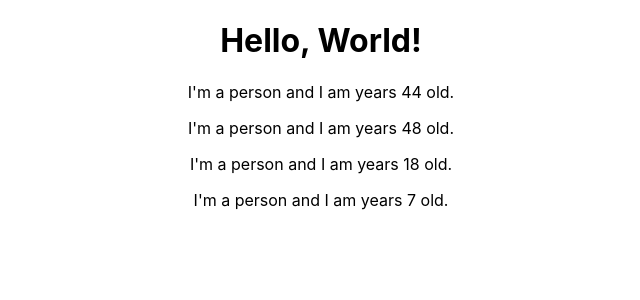
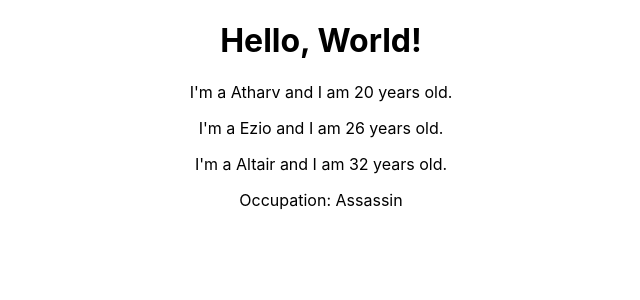
Before and after one commit to 3atharvkurdukar/udemy-react, a React (Create React App) app: page / in a window 1280 px wide. Shown: the top 300 px of the page, without its empty margins (319-959 px from the left). Built offline with nearby package versions, Linux system fonts and the light colour scheme.

Commit message:
Using JSX props and children

```diff
--- a/src/App.js
+++ b/src/App.js
@@ -8,10 +8,9 @@ function App() {
   return (
     <div className="App">
       <h1>Hello, World!</h1>
-      <Person />
-      <Person />
-      <Person />
-      <Person />
+      <Person name="Atharv" age="20" />
+      <Person name="Ezio" age="26" />
+      <Person name="Altair" age="32">Occupation: Assassin</Person>
     </div>
   );
   // Alternate way: Gets compiled as shown below
--- a/src/Person/Person.js
+++ b/src/Person/Person.js
@@ -1,5 +1,12 @@
 import React from 'react';
-const person = () => {
-    return <p>I'm a person and I am years {Math.floor(Math.random() * 50)} old.</p>;
+
+// 'props' includes the tag attributes and inner content as 'children' attribute
+const person = (props) => {
+    return (
+        <div>
+            <p>I'm a {props.name} and I am {props.age} years old.</p>
+            <p>{props.children}</p>
+        </div>
+    );
 }
 export default person;
```
